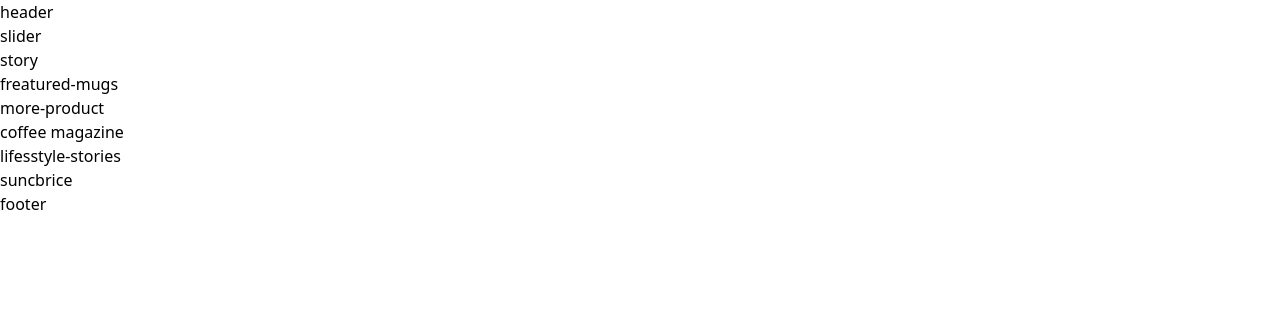
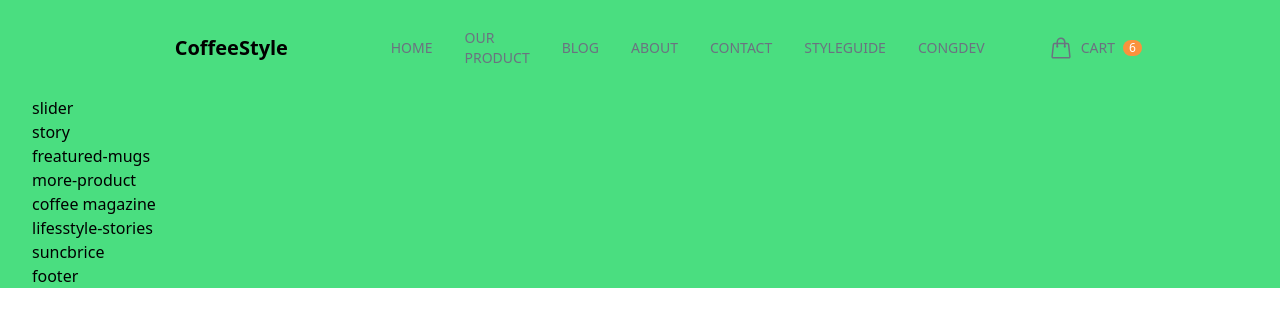
Before and after one commit to Trinh-Quoc-Cong/tailwinds_CoffeeStyle, a website: page public/index.html in a window 1280 px wide. Drawn offline with Linux system fonts and the light colour scheme.

Commit message:
css header

```diff
--- a/public/index.html
+++ b/public/index.html
@@ -4,13 +4,43 @@
     <meta charset="UTF-8">
     <meta name="viewport" content="width=device-width, initial-scale=1.0">
     <title>CoffeStyle</title>
-    <link rel="stylesheet" href="/output.css">
+    <link rel="stylesheet" type="text/css" href="/output.css">
 </head>
 <body>
     <div id="root">
-        <div class="content-wrapper">
-            <header>
-                header
+        <div class="content-wrapper max-w-screen-2xl text-base mx-auto px-8 bg-green-400">
+            <header class="py-6 mx-10">
+                <nav class="flex flex-row justify-between items-center">
+                    <div class="logo basis-2/6 text-center text-xl font-semibold cursor-pointer">
+                        CoffeeStyle
+                    </div>
+                    <ul class=" basis-3/6 flex flex-row justify-end items-center gap-8 uppercase text-sm text-gray-500 font-medium">
+                        <li class="tqc-top-menu-items" ><a href="#" class="">Home</a></li>
+                        <li class="tqc-top-menu-items"><a href="#" class="">Our Product</a></li>
+                        <li class="tqc-top-menu-items"><a href="#" class="">Blog</a></li>
+                        <li class="tqc-top-menu-items"><a href="#" class="">About</a></li>
+                        <li class="tqc-top-menu-items"><a href="#" class="">Contact</a></li>
+                        <li class="tqc-top-menu-items"><a href="#" class="">Styleguide</a></li>
+                        <li class="tqc-top-menu-items"><a href="#" target="blank" class="">Congdev</a></li>
+
+                    </ul>
+                    <ul class="basis-1/6 flex flex-row justify-start items-center ml-16  uppercase text-sm text-gray-500 font-medium">
+                        <li>
+                            <a href="#" class="flex flex-row items-center ">
+                                <svg xmlns="http://www.w3.org/2000/svg" fill="none" viewBox="0 0 24 24" stroke-width="1.5" stroke="currentColor"
+                                    class="tqc-icon">
+                                    <path stroke-linecap="round" stroke-linejoin="round"
+                                        d="M15.75 10.5V6a3.75 3.75 0 1 0-7.5 0v4.5m11.356-1.993 1.263 12c.07.665-.45 1.243-1.119 1.243H4.25a1.125 1.125 0 0 1-1.12-1.243l1.264-12A1.125 1.125 0 0 1 5.513 7.5h12.974c.576 0 1.059.435 1.119 1.007ZM8.625 10.5a.375.375 0 1 1-.75 0 .375.375 0 0 1 .75 0Zm7.5 0a.375.375 0 1 1-.75 0 .375.375 0 0 1 .75 0Z" />
+                                </svg>
+
+                                <span class="mx-2">Cart</span>
+                                <span class="tqc-badge-circle bg-orange-400 text-white">6</span>
+
+
+                            </a>
+                        </li>
+                    </ul>
+                </nav>
             </header>
             <main>
                 <div class="slider">
--- a/src/input.css
+++ b/src/input.css
@@ -1,3 +1,15 @@
 @tailwind base;
 @tailwind components;
 @tailwind utilities;
+/* tqc la trinh quoc cong */
+.tqc-top-menu-items {
+    @apply cursor-pointer py-1 hover:text-gray-800 relative after:absolute after:bottom-0 after:left-0
+                         after:bg-light-coffee after:h-0.5 after:w-0 hover:after:w-full after:transition-all after:ease-in-out
+                          after:duration-300
+}
+.tqc-icon {
+    @apply h-6 w-6 inline-block
+}
+.tqc-badge-circle {
+    @apply text-xs text-center rounded-full px-1.5;
+}
--- a/tailwind.config.js
+++ b/tailwind.config.js
@@ -2,7 +2,11 @@
 module.exports = {
   content: ["./public/**/*.{html,js}"],
   theme: {
-    extend: {},
+    extend: {
+      colors: {
+        'light-coffee': '#C89F94',
+      },
+    },
   },
   plugins: [],
 }
```
Also changed, not shown: public/output.css.
